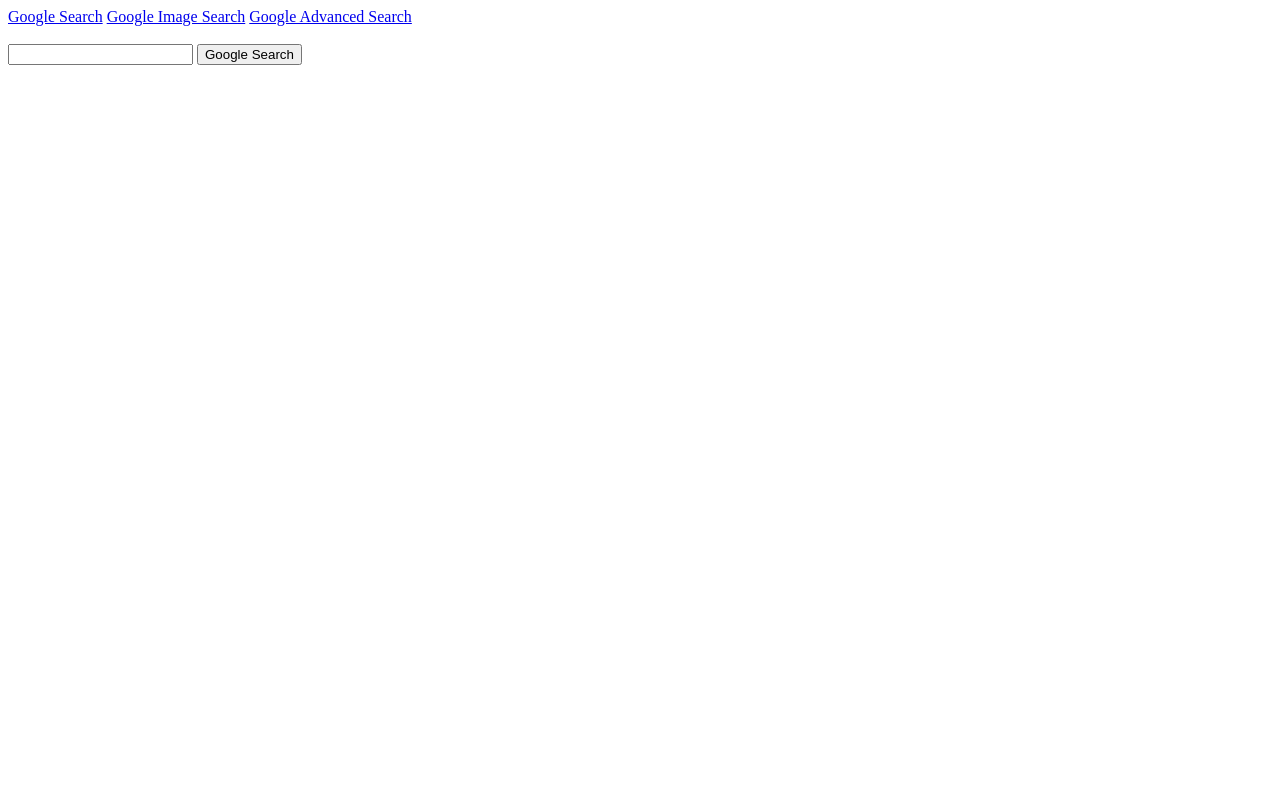
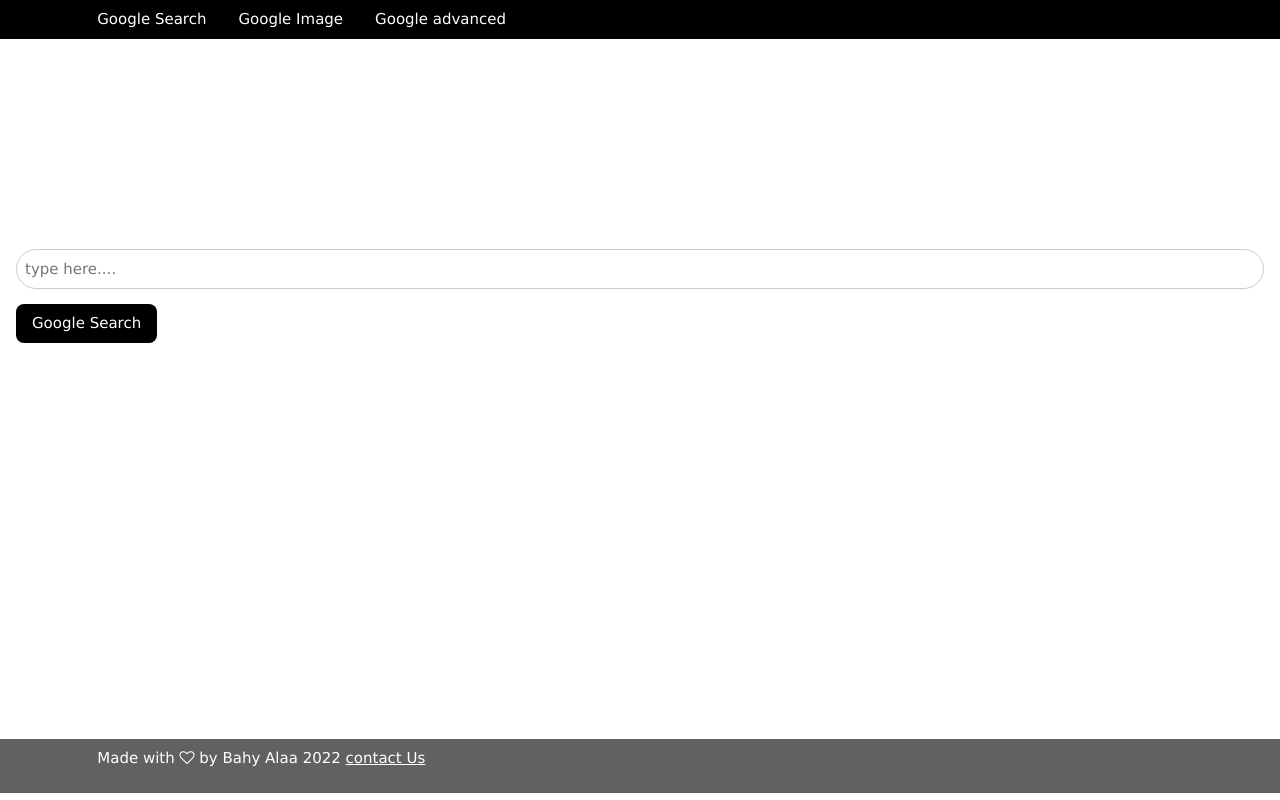
Before and after one commit to BahyAllaAllam/Google-Search, a plain HTML site: page index.html in a window 1280 px wide. Drawn offline with nearby package versions, Linux system fonts and the light colour scheme.

Commit message:
Add a nav, footer and modified the form

```diff
--- a/index.html
+++ b/index.html
@@ -1,19 +1,51 @@
 <!DOCTYPE html>
 <html lang="en">
     <head>
+        <!-- Required meta tags -->
+        <meta charset="utf-8">
+        <meta name="viewport" content="width=device-width, initial-scale=1">
+
+        <!--CSS style-->
+        <link rel="stylesheet" href="style.css">
+        <!-- Bootstrap CSS -->
+        <link href="https://cdn.jsdelivr.net/npm/bootstrap@5.1.3/dist/css/bootstrap.min.css" rel="stylesheet" integrity="sha384-1BmE4kWBq78iYhFldvKuhfTAU6auU8tT94WrHftjDbrCEXSU1oBoqyl2QvZ6jIW3" crossorigin="anonymous">
+        <!--W3 CSS-->
+        <link rel="stylesheet" href="https://www.w3schools.com/w3css/4/w3.css">
+        <link rel="stylesheet" href="https://cdnjs.cloudflare.com/ajax/libs/font-awesome/4.7.0/css/font-awesome.min.css">
+
         <title>Search</title>
     </head>
+
     <body>
-        <nav>
-            <a href="index.html">Google Search</a>
 
-            <a href="image.html">Google Image Search</a>
-            <a href="advanced.html">Google Advanced Search</a>
-        </nav>
-        <br>
-        <form method="get" action="https://google.com/search">
-            <input type="text" name="q">
-            <input type="submit" value="Google Search">
-        </form>
+      <nav class="w3-bar w3-black">
+        <div class="container">
+          <a class="w3-bar-item w3-button w3-mobile" href="index.html">Google Search</a>
+          <a class="w3-bar-item w3-button w3-mobile" href="image.html">Google Image</a>
+          <a class="w3-bar-item w3-button w3-mobile" href="advanced.html">Google advanced</a>
+        </div>
+      </nav>
+
+      <form method="get" action="https://google.com/search">
+        <div class="w3-container">
+          <div style="margin-top: 14rem; margin-bottom: 1rem;">
+            <input class="w3-input w3-border w3-round-xxlarge w3-animate-input"  type="text" name="q" placeholder="type here...." >
+          </div>
+          <div class="input-submit" id="submit">
+            <input class="w3-button w3-black w3-round-large" type="submit" value="Google Search" formtarget="_blank">
+          </div>
+        </div>
+      </form>
+
+      <footer class="w3-bar w3-dark-grey fixed-bottom mb-2">
+        <div class="container" id="footer">
+          <p class="w3-bar-item w3-mobile ">Made with <i class="fa fa-heart-o" aria-hidden="true"></i> by Bahy Alaa 2022
+            <a href="https://bahyalaa321.pythonanywhere.com/contact-us/" target="_blank">
+              contact Us
+            </a>
+          </p>
+        </div>
+      </footer>
+
     </body>
 </html>
```
